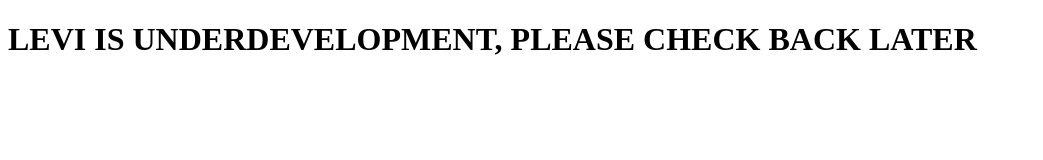
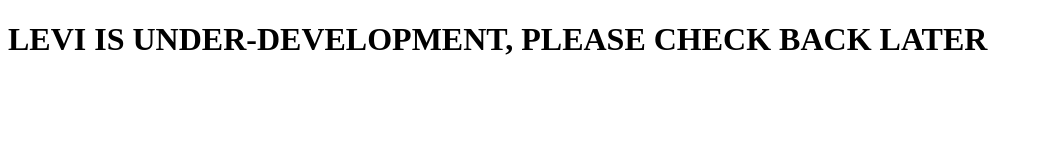
Before and after one commit to l3v1-a/LEVI-UNDERDEVELOPMENT, a plain HTML site: page index.html in a window 1280 px wide. Shown: the whole page, without its empty margins (0-1043 px from the left). Drawn offline with Linux system fonts and the light colour scheme.

Commit message:
Fix spelling in header of index.html
Corrected the spelling of 'UNDERDEVELOPMENT' to 'UNDER-DEVELOPMENT' in the header.

```diff
--- a/index.html
+++ b/index.html
@@ -6,6 +6,7 @@
     <title>LEVI - Under Development</title>
 </head>
 <body>
-   <H1> LEVI IS UNDERDEVELOPMENT, PLEASE CHECK BACK LATER</H1>
+   <H1> LEVI IS UNDER-DEVELOPMENT, PLEASE CHECK BACK LATER</H1>
 </body>
+
 </html>
```
